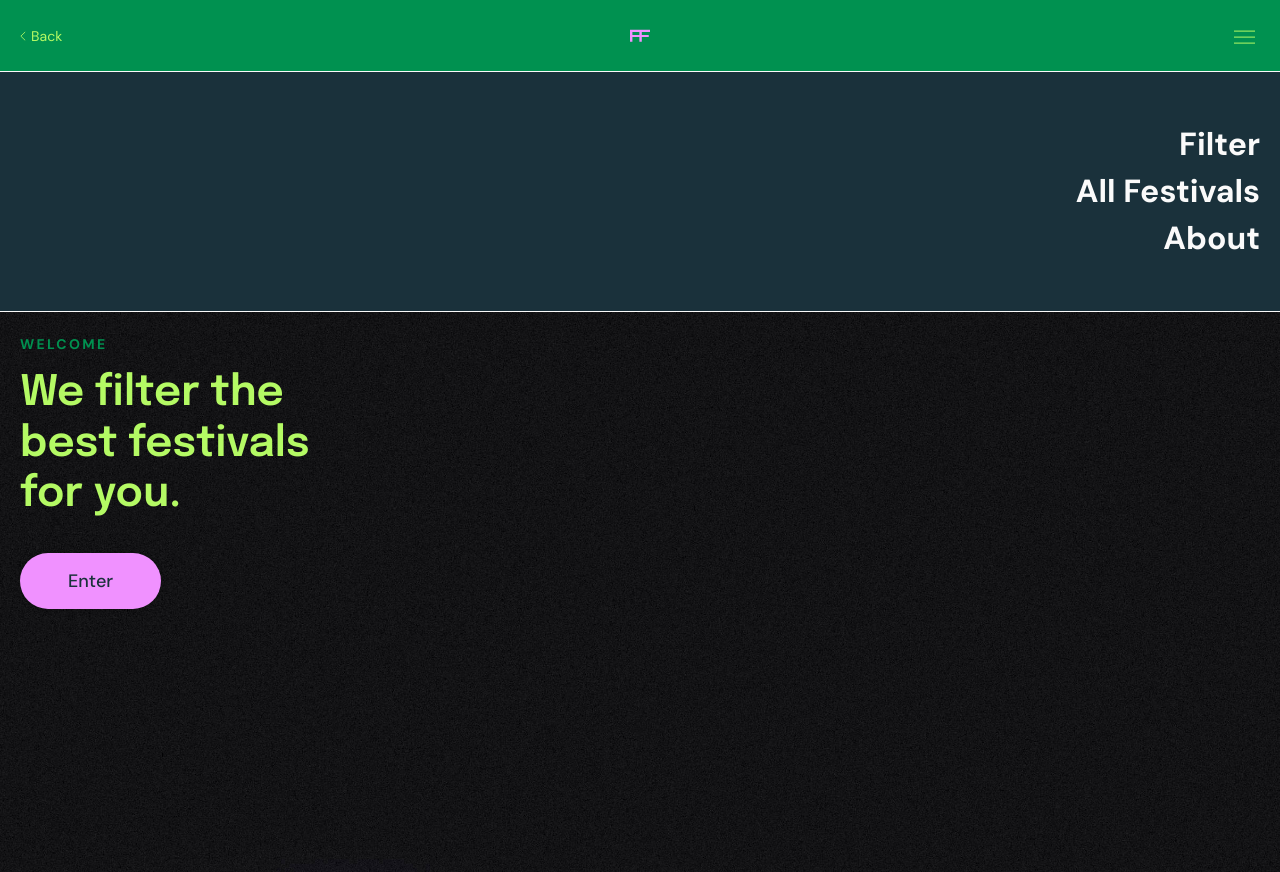
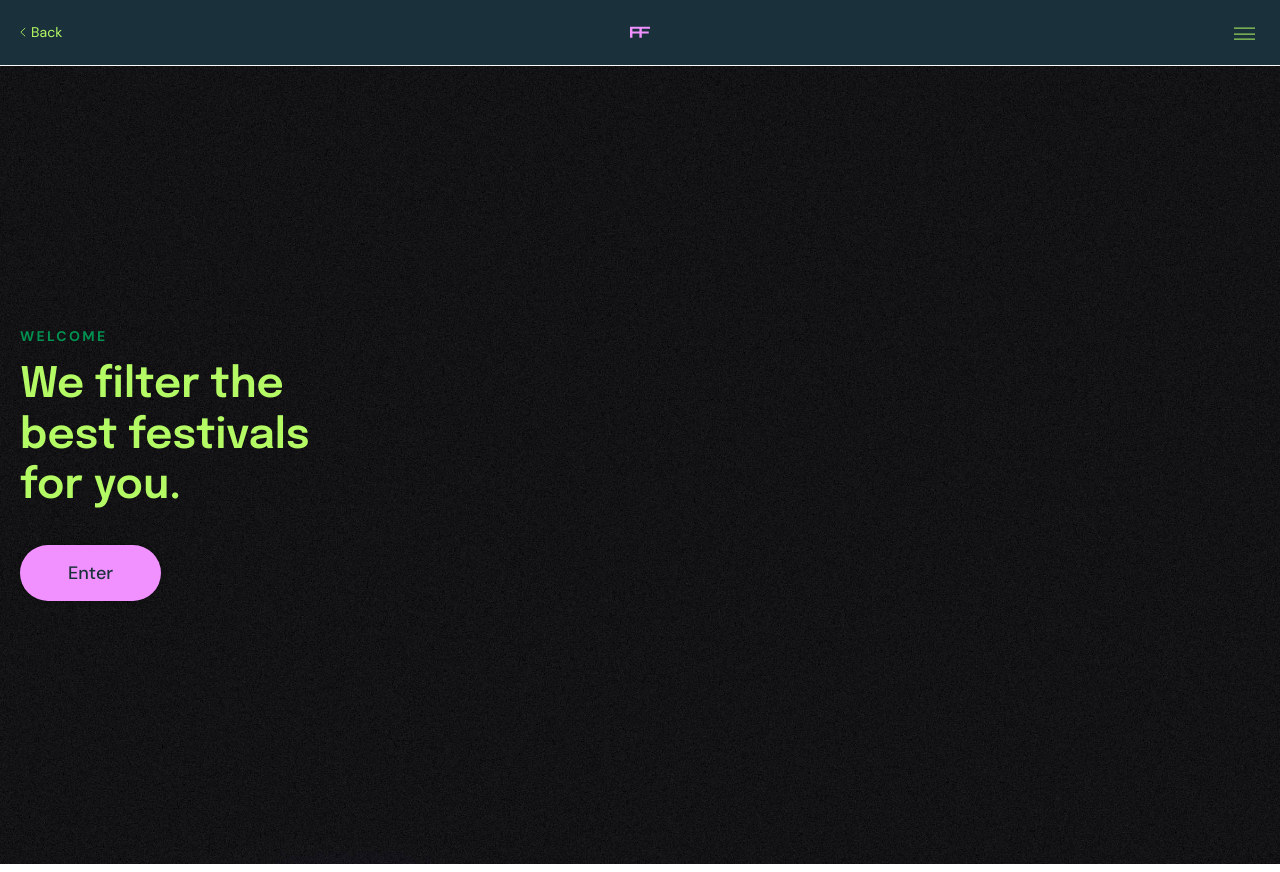
Before and after one commit to davidwobido/festival-filter, a React (Vite) app: page / in a window 1280 px wide. Built offline with nearby package versions, Linux system fonts and the light colour scheme.

Commit message:
:lipstick: Dropdown and darken works fine

```diff
--- a/src/components/NavBar/NavBar.module.css
+++ b/src/components/NavBar/NavBar.module.css
@@ -1,16 +1,23 @@
 .navigation {
   position: sticky;
   top: 0;
-  background-color: var(--color-secondary);
   display: grid;
   align-items: center;
   justify-content: center;
-  height: 4.5rem;
+  height: 4rem;
   width: 100vw;
   margin: 0;
   overflow: visible;
-  border-bottom: 0.0125rem solid var(--color-neutral-grade);
-  z-index: 1000;
+}
+
+.navbarbackground {
+  width: 100vw;
+  height: 4rem;
+  position: sticky;
+  top: 0;
+  margin: 0;
+  background-color: var(--color-primary-bg);
+  z-index: 99;
 }
 
 .back {
@@ -19,7 +26,7 @@
   text-decoration: none;
   color: var(--color-primary-text);
   font-weight: 300;
-  z-index: 1000;
+  z-index: 100;
 }
 
 .backicon {
@@ -28,8 +35,10 @@
 }
 
 .logo {
+  position: absolute;
   height: 0.8rem;
-  z-index: 1001;
+  justify-self: center;
+  z-index: 100;
 }
 
 .link {
@@ -50,28 +59,39 @@
   transition: all 0.3s ease;
 }
 
+.user {
+  font-size: 1rem;
+  margin-top: 1rem;
+}
+
 .navlinks {
   position: absolute;
   display: grid;
   background-color: var(--color-primary-bg);
-  top: -15rem;
+  top: -9.9rem;
   justify-items: end;
   align-content: center;
-  row-gap: 0.75rem;
+  row-gap: 1rem;
+  padding-bottom: 1.5rem;
   margin: 0;
-  height: 15rem;
+  height: 14rem;
   width: 100%;
-  transform: translateY(19.5rem);
-  transition: 0.5s ease-in;
+  transform: translateY(13.8rem);
+  transition: 0.5s ease-in-out;
   z-index: 1;
   border-bottom: 0.0125rem solid var(--color-neutral-grade);
 }
 
 .surface {
-  position: absolute;
-  display: grid;
-  height: 100vh;
+  position: fixed;
+  content: "";
   width: 100%;
+  height: 100%;
+  background: rgb(0 0 0 / 60%);
+  left: 0;
+  top: 0;
+  z-index: 0;
+  transition: 0.2s ease-in-out;
 }
 
 .burger {
--- a/src/components/NavBar/NavBar.tsx
+++ b/src/components/NavBar/NavBar.tsx
@@ -7,30 +7,48 @@ import { Link } from "react-router-dom";
 function NavBar() {
   const [menu, setMenu] = useState(false);
 
+  function handleClick() {
+    setMenu(!menu);
+  }
+
   return (
     <nav className={styles.navigation}>
+      <div className={styles.navbarbackground}></div>
+      <div className={` ${menu ? styles.surface : ""} `} />
       <Link to="/filter" className={styles.back}>
         <img className={styles.backicon} src={Back} /> Back
       </Link>
       <img src={Logo} className={styles.logo} />
-      <ul className={`${styles.navlinks} ${menu ? styles.open : ""} `}>
+      <ul
+        className={`${styles.navlinks} ${menu ? "" : styles.open} `}
+        onClick={() => handleClick()}
+      >
         <li>
           <Link className={styles.link} to="/filter">
             Filter
           </Link>
         </li>
         <li>
-          <Link className={styles.link} to="/all-festivals">
+          <Link
+            className={styles.link}
+            to="/all-festivals"
+            onClick={() => handleClick()}
+          >
             All Festivals
           </Link>
         </li>
         <li>
-          <Link className={styles.link} to="/start">
+          <Link className={styles.link} to="/" onClick={() => handleClick()}>
             About
           </Link>
         </li>
+        <li>
+          <Link className={`${styles.link} ${styles.user}`} to="/login">
+            Change User
+          </Link>
+        </li>
       </ul>
-      <div className={styles.burger} onClick={() => setMenu(!menu)}>
+      <div className={styles.burger} onClick={() => handleClick()}>
         <div className={`${menu ? styles.lineone : ""} `}></div>
         <div className={`${menu ? styles.linetwo : ""} `}></div>
         <div className={`${menu ? styles.linethree : ""} `}></div>
```
